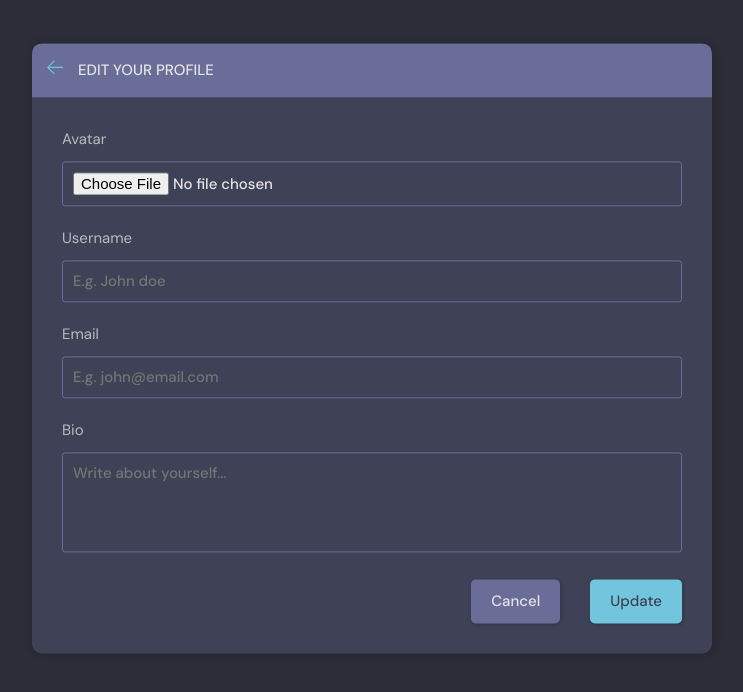
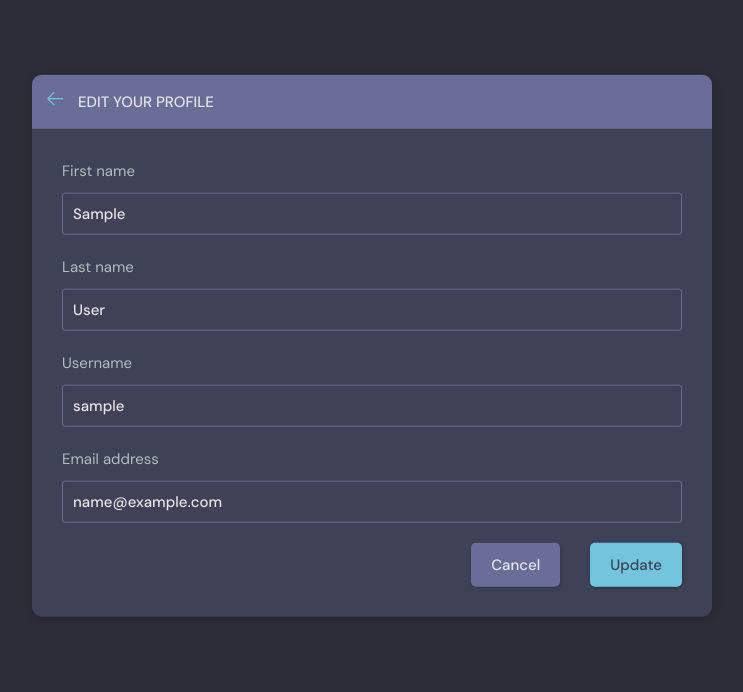
Before and after one commit to bashar33-3/studybud, a Django app: page /edit-profile/ in a window 1280 px wide. Shown: the part 76-768 px from the top of the page, without its empty margins (268-1011 px from the left). Run offline with Django 5.2, Linux system fonts and the light colour scheme; the visitor is signed in with stand-in values (Sample User, id 1).

Commit message:
fix update user template form and functionality

```diff
--- a/base/forms.py
+++ b/base/forms.py
@@ -1,9 +1,14 @@
 from django.forms import ModelForm
 from .models import Room
-
+from django.contrib.auth.models import User
 
 class RoomForm(ModelForm):
     class Meta:
         model = Room
         fields = '__all__' # this will create all field forms from Room\
         exclude = ['host', 'participants']
+
+class UserForm(ModelForm):
+    class Meta:
+        model = User
+        fields = ['first_name', 'last_name', 'username', 'email']
--- a/base/templates/base/edit-user.html
+++ b/base/templates/base/edit-user.html
@@ -19,26 +19,16 @@
         </div>
       </div>
       <div class="layout__body">
-        <form class="form" action="#">
+        <form class="form" action="" method="POST">
+          {%csrf_token%}
+          {%for field in form%}
           <div class="form__group">
-            <label for="profile_pic">Avatar</label>
-            <input id="profile_pic" name="profile_pic" type="file" />
+            <label for="profile_pic">{{field.label}}</label>
+            {{field}}
           </div>
+          {%endfor%}
 
-          <div class="form__group">
-            <label for="username">Username</label>
-            <input id="username" name="username" type="text" placeholder="E.g. John doe" />
-          </div>
 
-          <div class="form__group">
-            <label for="email">Email</label>
-            <input id="email" name="email" type="text" placeholder="E.g. john@email.com" />
-          </div>
-
-          <div class="form__group">
-            <label for="user_bio">Bio</label>
-            <textarea name="user_bio" id="user_bio" placeholder="Write about yourself..."></textarea>
-          </div>
           <div class="form__action">
             <a class="btn btn--dark" href="{{request.META.HTTP_REFERER}}">Cancel</a>
             <button class="btn btn--main" type="submit">Update</button>
--- a/base/views.py
+++ b/base/views.py
@@ -1,7 +1,7 @@
 from django.shortcuts import render, redirect, HttpResponse
 from django.db.models import Q
 from .models import Room, Topic, Message
-from .forms import RoomForm
+from .forms import RoomForm, UserForm
 from django.contrib.auth.models import User
 from django.contrib.auth import authenticate, login, logout
 from django.contrib import messages
@@ -119,8 +119,22 @@ def userProfile(request, pk):
              'rooms_count': rooms_count}
     return render(request, 'base/profile.html', context)
 
+@login_required(login_url='login')
 def updateProfile(request):
-    return render(request, 'base/edit-user.html')
+    user = request.user
+    form  = UserForm(instance=user)
+
+    if request.method == "POST":
+        form = UserForm(request.POST, instance=user)
+        # like above or below works
+        # user.username = request.POST.get('username')
+        # user.email = request.POST.get('email')
+        if form.is_valid():
+            form.save()
+            user.save()
+            return redirect('user-profile', pk=user.id)
+    context = {'form': form}
+    return render(request, 'base/edit-user.html', context)
 
 
 @login_required(login_url='login')
--- a/templates/navbar.html
+++ b/templates/navbar.html
@@ -44,8 +44,8 @@
 
 
             <div class="dropdown-menu">
-                <a href="settings.html" class="dropdown-link"><svg version="1.1" xmlns="http://www.w3.org/2000/svg"
-                        width="32" height="32" viewBox="0 0 32 32">
+                <a href="{%url 'edit-profile'%}" class="dropdown-link"><svg version="1.1"
+                        xmlns="http://www.w3.org/2000/svg" width="32" height="32" viewBox="0 0 32 32">
                         <title>tools</title>
                         <path
                             d="M27.465 32c-1.211 0-2.35-0.471-3.207-1.328l-9.392-9.391c-2.369 0.898-4.898 0.951-7.355 0.15-3.274-1.074-5.869-3.67-6.943-6.942-0.879-2.682-0.734-5.45 0.419-8.004 0.135-0.299 0.408-0.512 0.731-0.572 0.32-0.051 0.654 0.045 0.887 0.277l5.394 5.395 3.586-3.586-5.394-5.395c-0.232-0.232-0.336-0.564-0.276-0.887s0.272-0.596 0.572-0.732c2.552-1.152 5.318-1.295 8.001-0.418 3.274 1.074 5.869 3.67 6.943 6.942 0.806 2.457 0.752 4.987-0.15 7.358l9.392 9.391c0.844 0.842 1.328 2.012 1.328 3.207-0 2.5-2.034 4.535-4.535 4.535zM15.101 19.102c0.26 0 0.516 0.102 0.707 0.293l9.864 9.863c0.479 0.479 1.116 0.742 1.793 0.742 1.398 0 2.535-1.137 2.535-2.535 0-0.668-0.27-1.322-0.742-1.793l-9.864-9.863c-0.294-0.295-0.376-0.74-0.204-1.119 0.943-2.090 1.061-4.357 0.341-6.555-0.863-2.631-3.034-4.801-5.665-5.666-1.713-0.561-3.468-0.609-5.145-0.164l4.986 4.988c0.391 0.391 0.391 1.023 0 1.414l-5 5c-0.188 0.188-0.441 0.293-0.707 0.293s-0.52-0.105-0.707-0.293l-4.987-4.988c-0.45 1.682-0.397 3.436 0.164 5.146 0.863 2.631 3.034 4.801 5.665 5.666 2.2 0.721 4.466 0.604 6.555-0.342 0.132-0.059 0.271-0.088 0.411-0.088z">
```
